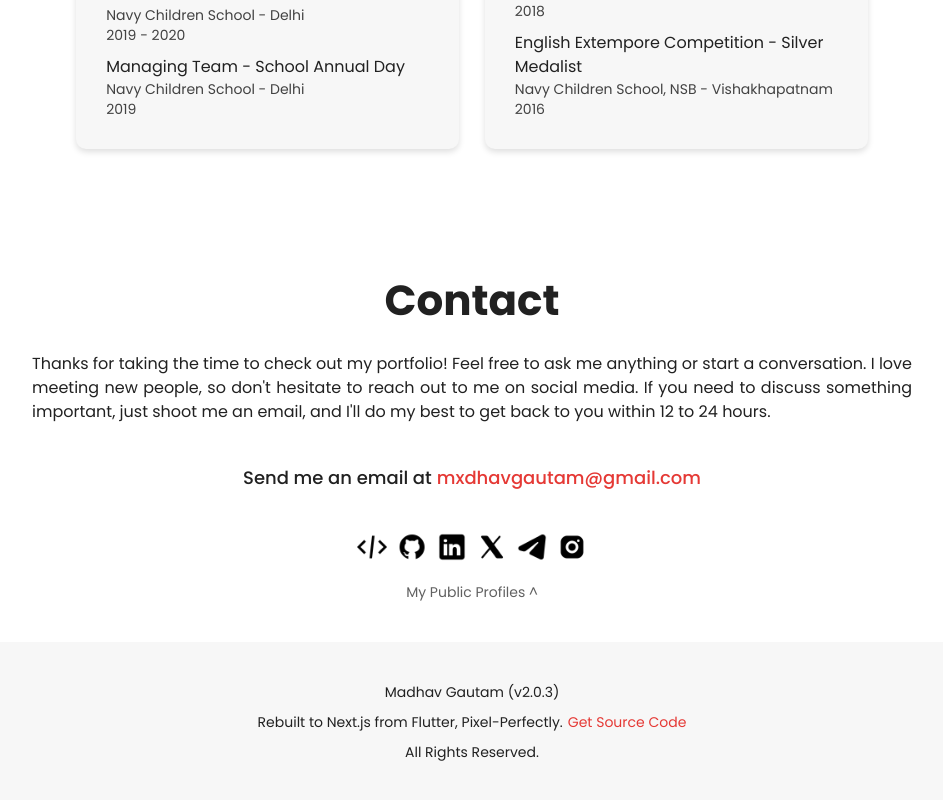
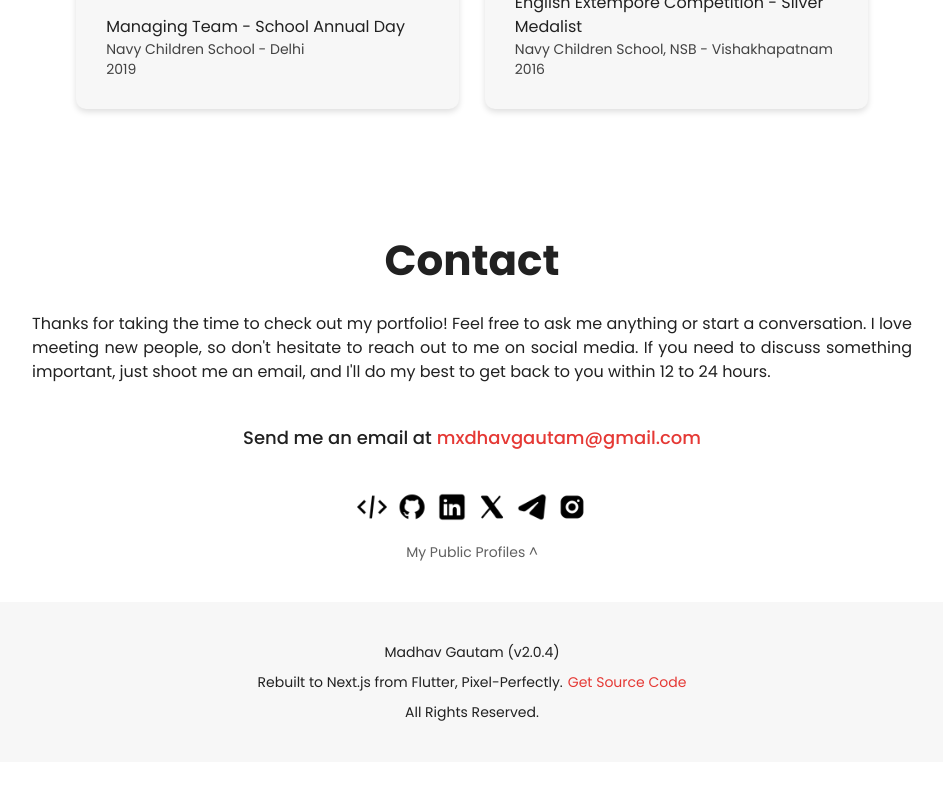
Before and after one commit to mxdhavgautam/portfolio-src, a Next.js app: page / in a window 1280 px wide. Shown: the part 5900-6700 px from the top of the page, without its empty margins (168-1111 px from the left). After the commit the page ends 6662 px from the top, so only its background shows below. Built offline with nearby package versions, Linux system fonts and the light colour scheme.

Commit message:
splash optimizations and text layout fixes

```diff
--- a/app/globals.css
+++ b/app/globals.css
@@ -148,3 +148,60 @@
 .animate-fade-in {
   animation: fade-in 0.15s ease-out;
 }
+
+/* Improve justified text rendering */
+.text-justify {
+  text-align: justify;
+  text-justify: inter-word;
+  hyphens: auto;
+  -webkit-hyphens: auto;
+  -ms-hyphens: auto;
+  text-wrap: pretty;
+}
+
+/* Splash Screen Styles */
+#splash-container {
+  position: fixed;
+  inset: 0;
+  z-index: 99999;
+  background-color: #F7F7F7;
+  display: flex;
+  align-items: center;
+  justify-content: center;
+  transition: opacity 0.4s ease-out, visibility 0.4s;
+}
+
+#splash-container.hidden {
+  opacity: 0;
+  visibility: hidden;
+}
+
+:root.dark #splash-container {
+  background-color: #212121;
+}
+
+#splash {
+  margin: 0;
+  width: auto;
+  height: auto;
+  max-width: 100vw;
+  max-height: 100vh;
+}
+
+#splash img {
+  display: block;
+  width: 320px;
+  height: 180px;
+  max-width: 90vw;
+  max-height: 90vh;
+  object-fit: contain;
+}
+
+body.splash-active {
+  overflow: hidden;
+  height: 100vh;
+}
+
+body.splash-active > *:not(#splash-container) {
+  visibility: hidden;
+}
--- a/app/layout.tsx
+++ b/app/layout.tsx
@@ -115,7 +115,7 @@ export const metadata: Metadata = {
   },
   icons: {
     icon: [
-      { url: '/icons/favicon.ico', sizes: '16x16 32x32', type: 'image/x-icon' },
+      { url: '/favicon.ico', sizes: 'any' },
       { url: '/icons/icon-192.png', sizes: '192x192', type: 'image/png' },
       { url: '/icons/icon-512.png', sizes: '512x512', type: 'image/png' },
     ],
--- a/components/shared/splash-screen.tsx
+++ b/components/shared/splash-screen.tsx
@@ -29,21 +29,26 @@ export function SplashScreen() {
       hasHidden = true
 
       if (typeof document !== 'undefined' && typeof window !== 'undefined') {
+        const container = document.getElementById('splash-container')
+        if (container) {
+          container.classList.add('hidden')
+        }
+
         // Set scroll position to top SYNCHRONOUSLY ONCE before removing splash
-        // Hero image has fixed dimensions (250x250) so no layout shift will occur
-        // This ensures page is at top when content becomes visible
-        // After this, scroll position is NEVER touched again
         window.scrollTo(0, 0)
         document.documentElement.scrollTop = 0
         document.body.scrollTop = 0
 
-        // Remove splash styling - this reveals the content
-        document.body.style.background = 'transparent'
-        document.body.classList.remove('splash-active')
-        document.documentElement.style.overflow = ''
-        document.body.style.overflow = ''
+        // Small delay to allow fade out before revealing content and unmounting
+        setTimeout(() => {
+          document.body.classList.remove('splash-active')
+          document.documentElement.style.overflow = ''
+          document.body.style.overflow = ''
+          setIsVisible(false)
+        }, 400)
+      } else {
+        setIsVisible(false)
       }
-      setIsVisible(false)
     }
 
     // Check if critical sections are loaded (header, about me, education)
@@ -142,70 +147,24 @@ export function SplashScreen() {
   if (!isVisible) return null
 
   return (
-    <>
-      <style jsx global>{`
-        html {
-          height: 100%;
-          overflow: hidden;
-        }
-        body {
-          margin: 0;
-          min-height: 100%;
-          background-color: #F7F7F7;
-          background-size: 100% 100%;
-          overflow: hidden;
-        }
-        @media (prefers-color-scheme: dark) {
-          body {
-            background-color: #212121;
-          }
-        }
-        #splash {
-          margin: 0;
-          position: fixed;
-          top: 50%;
-          left: 50%;
-          -ms-transform: translate(-50%, -50%);
-          transform: translate(-50%, -50%);
-          z-index: 99999;
-          pointer-events: none;
-          transition: opacity 0.3s ease-out;
-        }
-        #splash.hidden {
-          opacity: 0;
-          pointer-events: none;
-        }
-        #splash img {
-          display: block;
-          width: auto;
-          height: auto;
-          max-width: 100vw;
-          max-height: 100vh;
-          object-fit: contain;
-          margin: 0;
-        }
-        body.splash-active {
-          overflow: hidden;
-        }
-        body.splash-active > *:not(#splash) {
-          visibility: hidden;
-        }
-      `}</style>
+    <div id="splash-container">
       <picture id="splash">
         <source
-          srcSet="splash/img/light-1x.png 1x, splash/img/light-2x.png 2x, splash/img/light-3x.png 3x, splash/img/light-4x.png 4x"
+          srcSet="/splash/img/light-1x.png 1x, /splash/img/light-2x.png 2x, /splash/img/light-3x.png 3x, /splash/img/light-4x.png 4x"
           media="(prefers-color-scheme: light)"
         />
         <source
-          srcSet="splash/img/dark-1x.png 1x, splash/img/dark-2x.png 2x, splash/img/dark-3x.png 3x, splash/img/dark-4x.png 4x"
+          srcSet="/splash/img/dark-1x.png 1x, /splash/img/dark-2x.png 2x, /splash/img/dark-3x.png 3x, /splash/img/dark-4x.png 4x"
           media="(prefers-color-scheme: dark)"
         />
         <img
           aria-hidden="true"
-          src="splash/img/light-1x.png"
+          src="/splash/img/light-1x.png"
           alt=""
+          width={320}
+          height={180}
         />
       </picture>
-    </>
+    </div>
   )
 }
--- a/data/data-values.ts
+++ b/data/data-values.ts
@@ -8,8 +8,8 @@ export class DataValues {
     "Hey, I'm Madhav. Welcome to my developer portfolio.";
   static readonly appDeveloper = 'Madhav Gautam';
   static readonly appPackage = 'com.mxdhavgautam';
-  static readonly appVersion = '2.0.3';
-  static readonly appBuildNumber = '2';
+  static readonly appVersion = '2.0.4';
+  static readonly appBuildNumber = '3';
 
   // External links
   static readonly devURL = 'https://mxdhavgautam.com';
```
Also changed, not shown: public/manifest.json, public/robots.txt, 1 other file (tests, documents, lock files or other folders).
